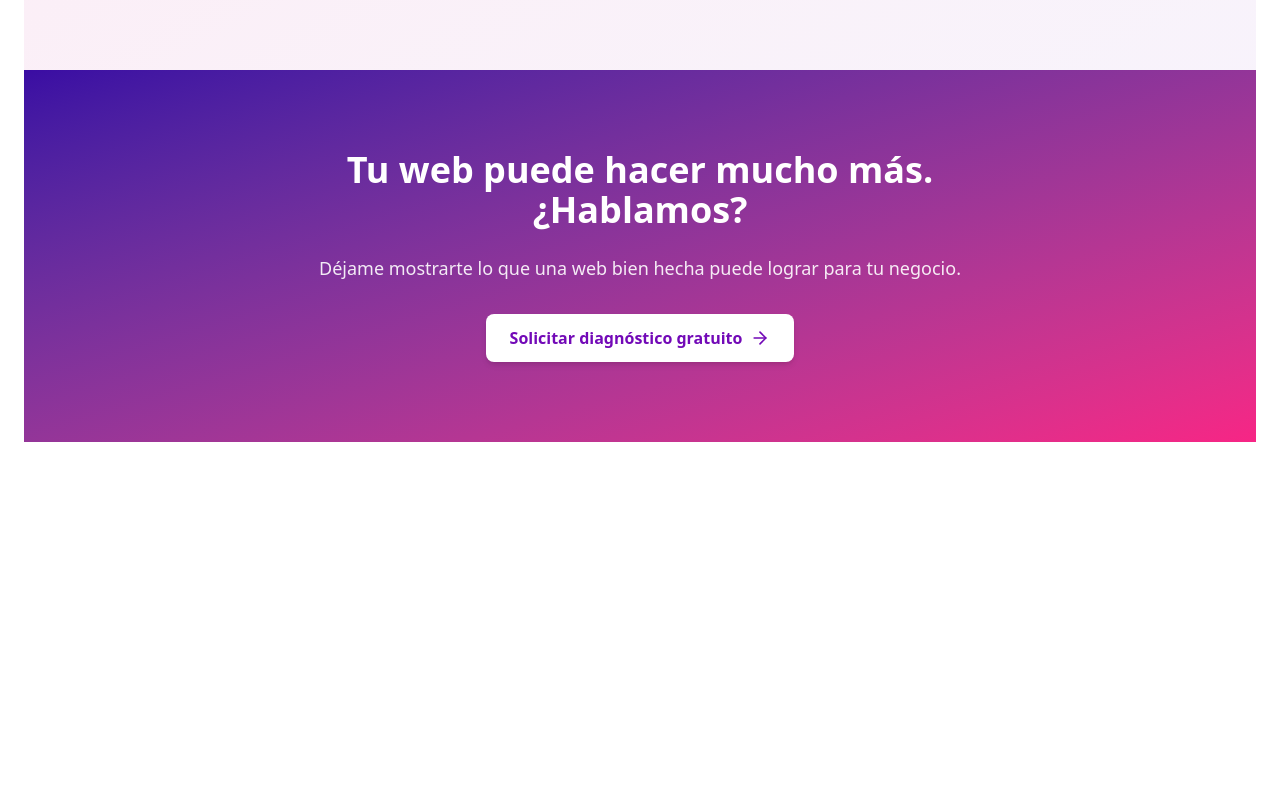
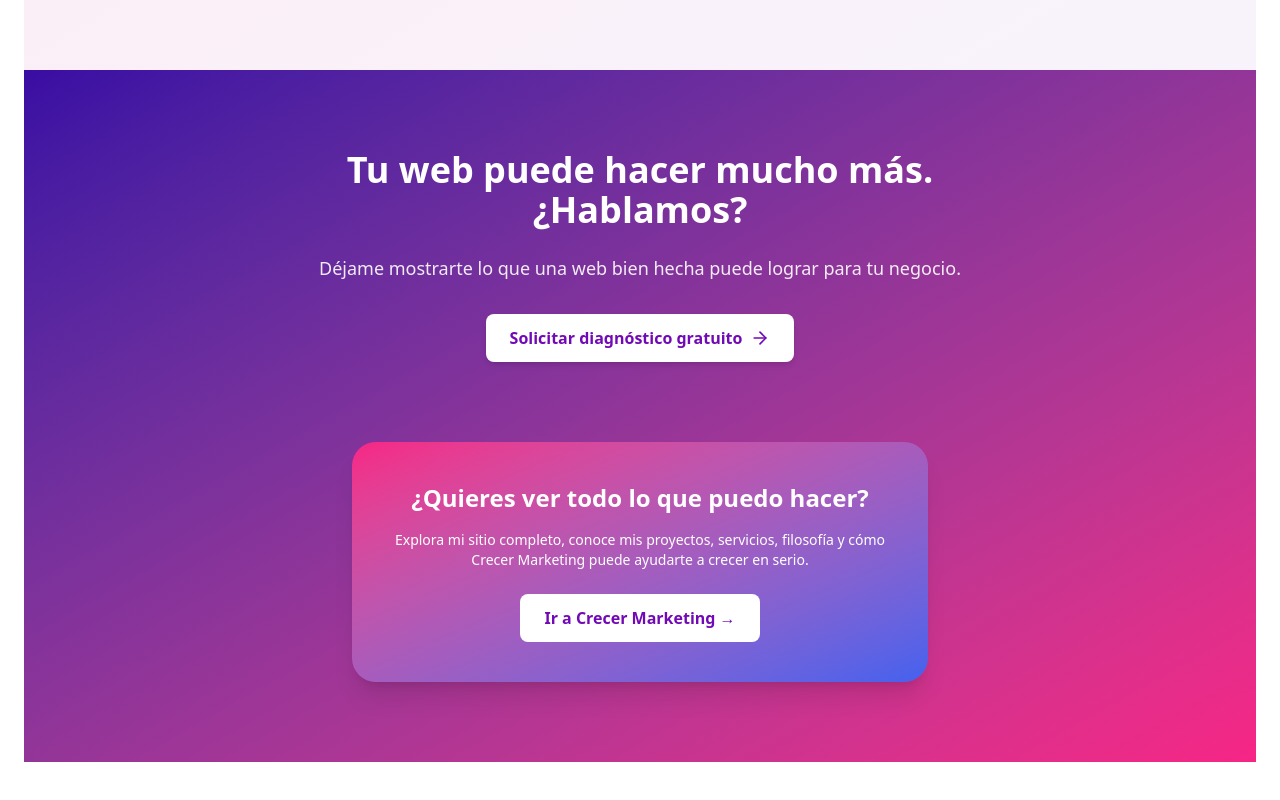
Before and after one commit to JPgitidaho/crecermarketing-web, a React (Vite) app: page /soluciones in a window 1280 px wide. Shown: the part 1894-2694 px from the top of the page. Before the commit the page ends 2416 px from the top, so only its background shows below. Built offline with nearby package versions, Linux system fonts and the light colour scheme.

Commit message:
actualization

```diff
--- a/src/components/CTAFinal.jsx
+++ b/src/components/CTAFinal.jsx
@@ -18,7 +18,23 @@ function CTAFinal() {
           <ArrowRight size={20} />
         </a>
       </div>
+      <section className="mt-20 text-center">
+  <div className="max-w-xl mx-auto bg-gradient-to-br from-[#f72585] to-[#4361ee] text-white rounded-3xl p-10 shadow-xl hover:scale-105 transition">
+    <h3 className="text-2xl font-bold mb-4">¿Quieres ver todo lo que puedo hacer?</h3>
+    <p className="text-sm mb-6">Explora mi sitio completo, conoce mis proyectos, servicios, filosofía y cómo Crecer Marketing puede ayudarte a crecer en serio.</p>
+    <a
+      href="https://crecermarketing.vercel.app/"
+      target="_blank"
+      rel="noopener noreferrer"
+      className="inline-block bg-white text-[#7209b7] font-semibold px-6 py-3 rounded-lg hover:bg-[#f1f1f1] transition"
+    >
+      Ir a Crecer Marketing →
+    </a>
+  </div>
+</section>
+
     </section>
+
   )
 }
 
```
